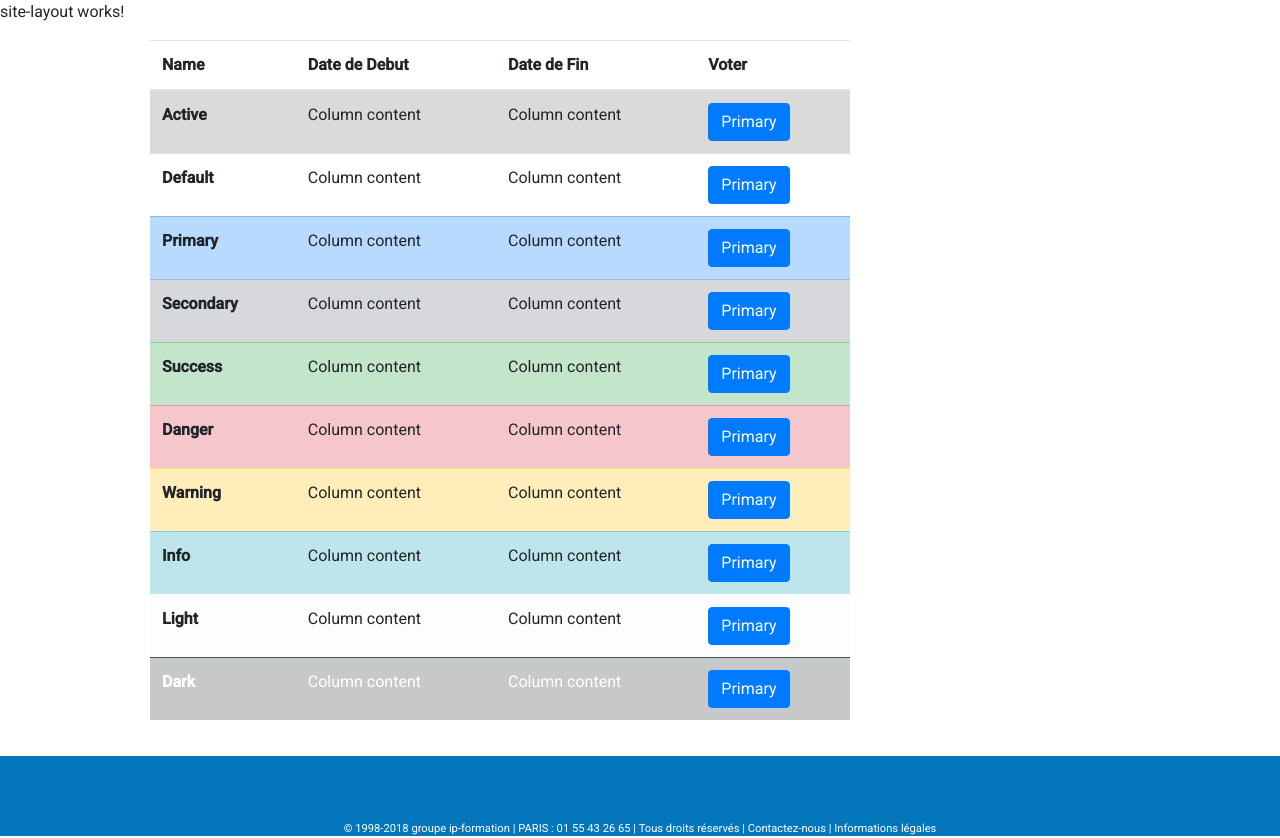
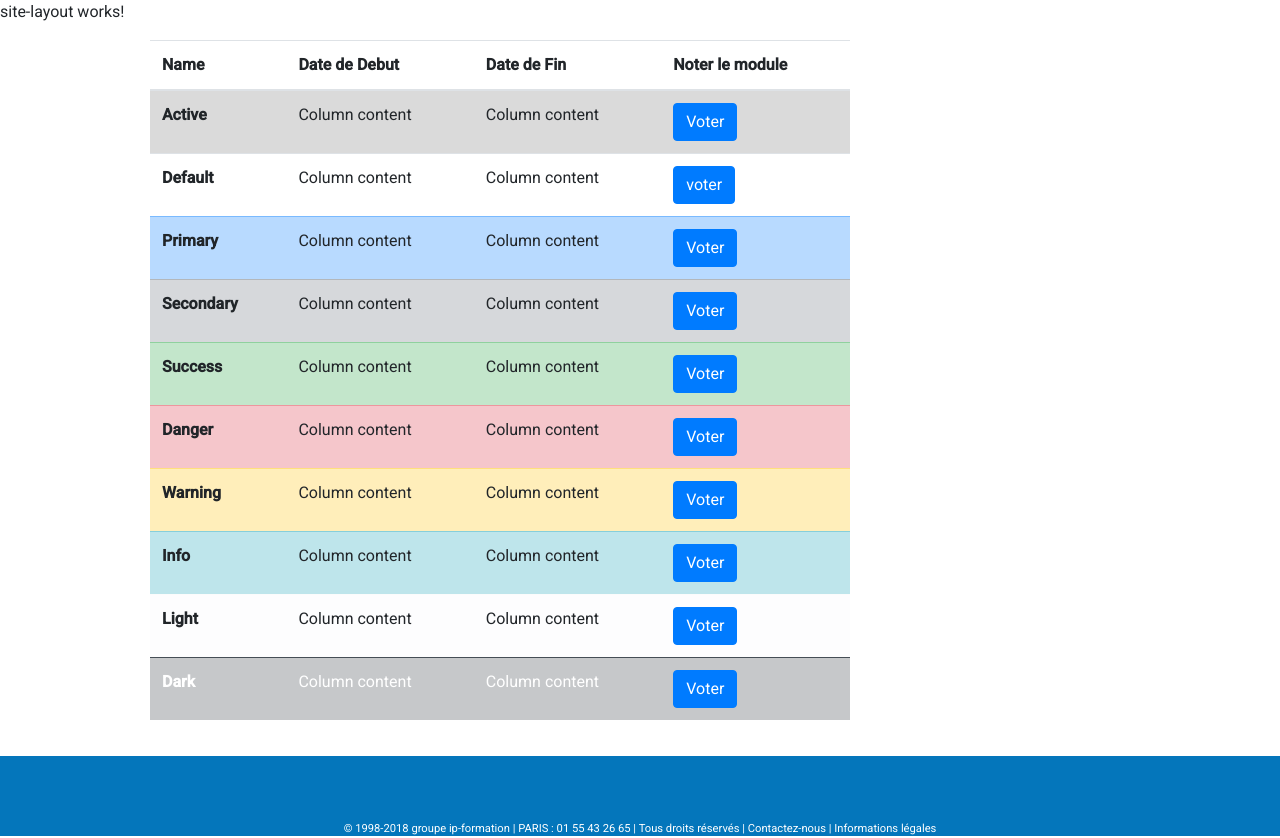
Before and after one commit to mamadoundiaye13/mini-intra-nodejs, an Angular app: page / in a window 1280 px wide. Built offline with nearby package versions, Linux system fonts and the light colour scheme; no server answers.

Commit message:
ajout form note

```diff
--- a/src/app/view/content/front/from-notes/from-notes.component.html
+++ b/src/app/view/content/front/from-notes/from-notes.component.html
@@ -1 +1,15 @@
-<p>from-notes works!</p>
+
+<div style="width: 700px; margin-left: 150px">
+                <form class="form-container">
+
+                        <div class="form-group">
+                          <label for="exampleFormControlSelect1">Note</label>
+                          <input type ="tex" class="form-control" id="" placeholder="Note de 0 à 10">
+                        </div>
+                        <div class="form-group">
+                          <label for="exampleFormControlTextarea1">Message</label>
+                          <textarea class="form-control" id="exampleFormControlTextarea1" rows="3" placeholder="Votre avis nous interesse, merci de bien vouloir laisser un message"></textarea>
+                        </div>
+                         <button type="submit" class="btn btn-primary btn-block" url="login">Soumettre ma note </button>
+                      </form>
+</div>
--- a/src/app/view/content/front/list-modules-front/list-modules-front.component.html
+++ b/src/app/view/content/front/list-modules-front/list-modules-front.component.html
@@ -5,7 +5,7 @@
     <th scope="col"> Name</th>
     <th scope="col"> Date de Debut</th>
     <th scope="col"> Date de Fin </th>
-    <th scope="col"> Voter </th>
+    <th scope="col"> Noter le module </th>
   </tr>
   </thead>
   <tbody>
@@ -13,8 +13,8 @@
     <th scope="row">Active</th>
     <td>Column content</td>
     <td>Column content</td>
-    <td>
-      <button type="button" class="btn btn-primary">Primary</button>
+    <td >
+      <button type="button" class="btn btn-primary" > Voter</button>
     </td>
   </tr>
   <tr>
@@ -22,7 +22,7 @@
     <td>Column content</td>
     <td>Column content</td>
     <td>
-      <button type="button" class="btn btn-primary">Primary</button>
+      <button type="button" class="btn btn-primary"> voter</button>
     </td>
   </tr>
   <tr class="table-primary">
@@ -30,7 +30,7 @@
     <td>Column content</td>
     <td>Column content</td>
     <td>
-      <button type="button" class="btn btn-primary">Primary</button>
+      <button type="button" class="btn btn-primary">Voter</button>
     </td>
   </tr>
   <tr class="table-secondary">
@@ -38,7 +38,7 @@
     <td>Column content</td>
     <td>Column content</td>
     <td>
-      <button type="button" class="btn btn-primary">Primary</button>
+      <button type="button" class="btn btn-primary"> Voter</button>
     </td>
   </tr>
   <tr class="table-success">
@@ -46,7 +46,7 @@
     <td>Column content</td>
     <td>Column content</td>
     <td>
-      <button type="button" class="btn btn-primary">Primary</button>
+      <button type="button" class="btn btn-primary">Voter</button>
     </td>
   </tr>
   <tr class="table-danger">
@@ -54,7 +54,7 @@
     <td>Column content</td>
     <td>Column content</td>
     <td>
-      <button type="button" class="btn btn-primary">Primary</button>
+      <button type="button" class="btn btn-primary"> Voter</button>
     </td>
   </tr>
   <tr class="table-warning">
@@ -62,7 +62,7 @@
     <td>Column content</td>
     <td>Column content</td>
     <td>
-      <button type="button" class="btn btn-primary">Primary</button>
+      <button type="button" class="btn btn-primary"> Voter</button>
     </td>
   </tr>
   <tr class="table-info">
@@ -70,7 +70,7 @@
     <td>Column content</td>
     <td>Column content</td>
     <td>
-      <button type="button" class="btn btn-primary">Primary</button>
+      <button type="button" class="btn btn-primary"> Voter</button>
     </td>
   </tr>
   <tr class="table-light">
@@ -78,7 +78,7 @@
     <td>Column content</td>
     <td>Column content</td>
     <td>
-      <button type="button" class="btn btn-primary">Primary</button>
+      <button type="button" class="btn btn-primary"> Voter</button>
     </td>
   </tr>
   <tr class="table-dark">
@@ -86,7 +86,7 @@
     <td>Column content</td>
     <td>Column content</td>
     <td>
-      <button type="button" class="btn btn-primary">Primary</button>
+      <button type="button" class="btn btn-primary"> Voter</button>
     </td>
   </tr>
   </tbody>
```
